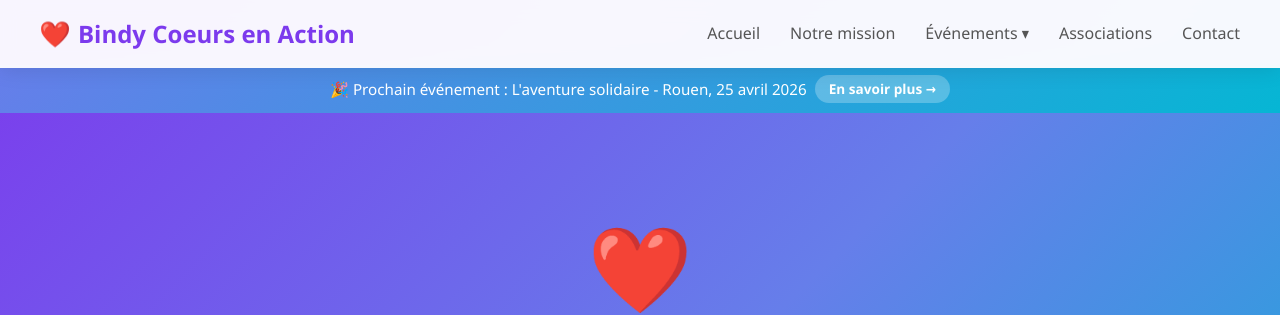
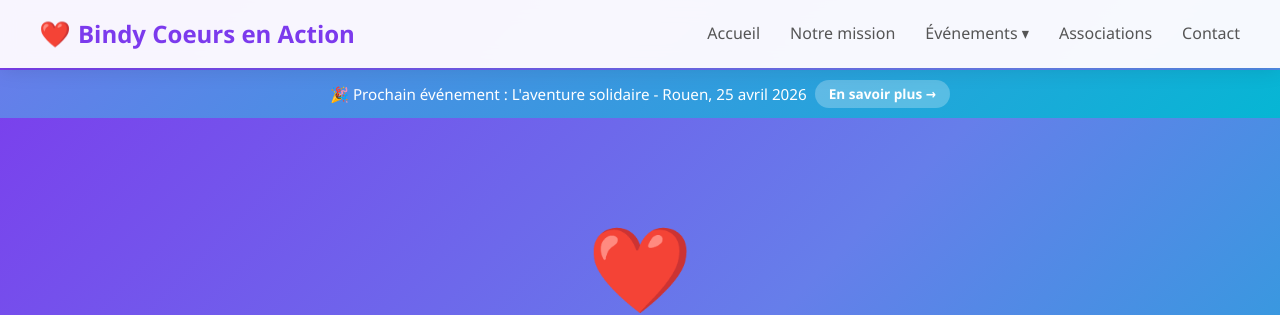
Before and after one commit to Lotto/bindycoeursenaction.fr, a Jekyll site: the page built from index.html, in a window 1280 px wide. Shown: the top 315 px of the page. Built offline with Jekyll 4.4.1, drawn with Linux system fonts in a browser that asks for light colours.

Commit message:
Ajustement position des bandeaux sous la navbar (top: 70px)
Generated with [Claude Code](https://claude.ai/code)
via [Happy](https://happy.engineering)

Co-Authored-By: Claude <noreply@anthropic.com>
Co-Authored-By: Happy <yesreply@happy.engineering>

```diff
--- a/aventure-solidaire-rouen-2026.html
+++ b/aventure-solidaire-rouen-2026.html
@@ -41,7 +41,7 @@ permalink: /aventure-solidaire-rouen-2026
   /* Closed banner */
   .closed-banner {
     position: fixed;
-    top: 65px;
+    top: 70px;
     left: 0;
     right: 0;
     background: linear-gradient(135deg, #1e1b4b 0%, #312e81 100%);
--- a/index.html
+++ b/index.html
@@ -61,7 +61,7 @@ layout: default
   /* Announcement banner */
   .announcement-banner {
     position: fixed;
-    top: 65px;
+    top: 70px;
     left: 0;
     right: 0;
     background: linear-gradient(135deg, #667eea 0%, #06b6d4 100%);
```
